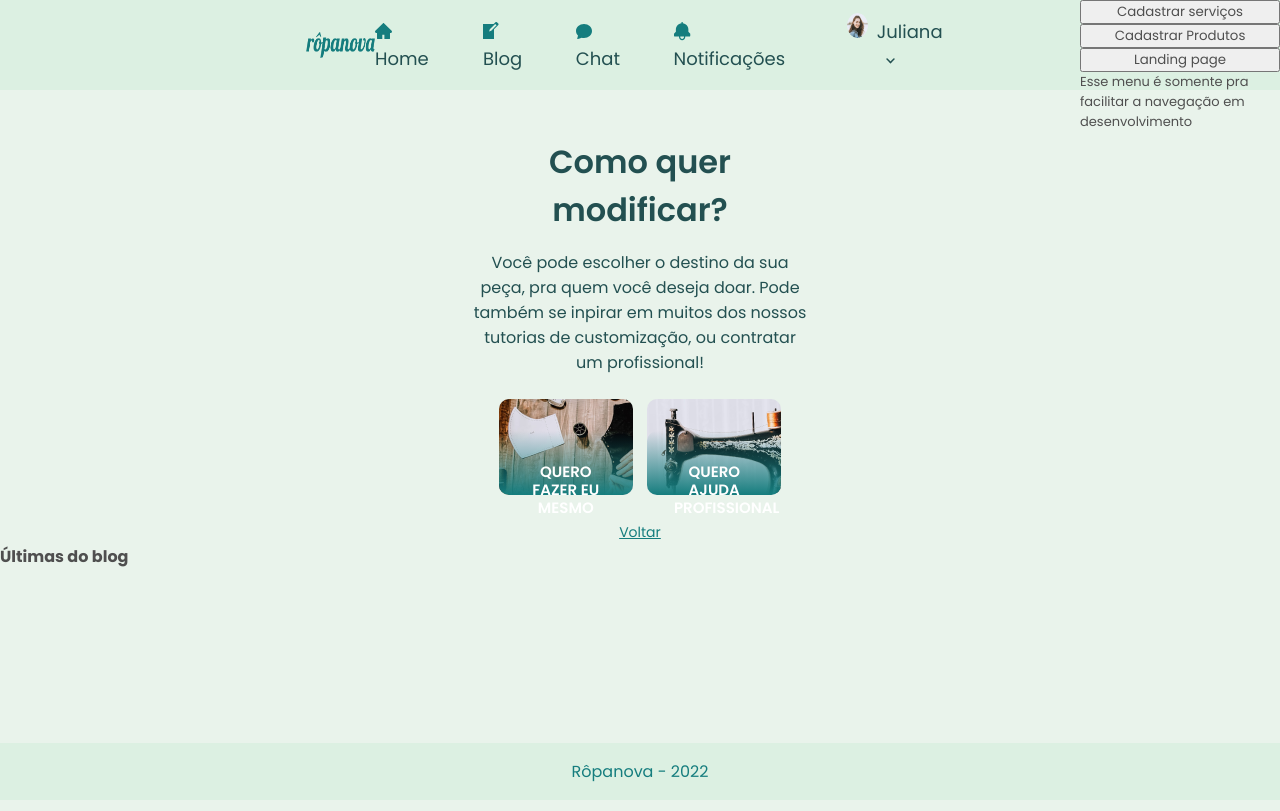
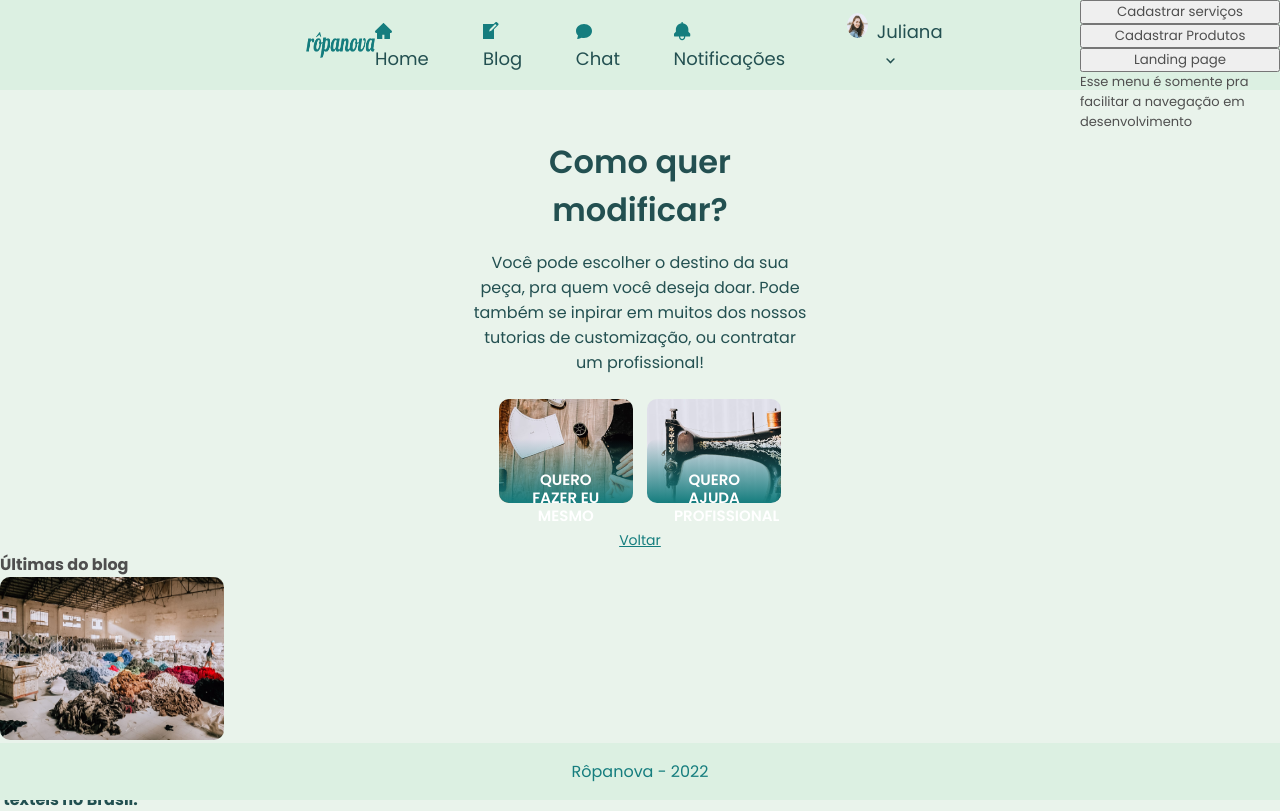
Before and after one commit to ioanefaumui/provihack_equipe_8, a Next.js app: page /modificar_roupa in a window 1280 px wide. Built offline with nearby package versions, Linux system fonts and the light colour scheme.

Commit message:
feat: add ChamadaBlog component

```diff
--- a/components/BtnOptions/styles.js
+++ b/components/BtnOptions/styles.js
@@ -2,7 +2,7 @@ import styled from "styled-components";
 
 export const Content = styled.div`
   width: 10.5vw;
-  height: 12vh;
+  height: 13vh;
   border: none;
   border-radius: 10px;
   position: relative;
--- /dev/null
+++ b/components/ChamadaBlog/index.js
@@ -0,0 +1,19 @@
+import { Container } from "./styles";
+import Image from "next/image";
+
+const ChamadaBlog = ({ text, img, altImg }) => {
+  return (
+    <Container>
+      <div className="imgChamada">
+        <Image
+          src={img}
+          alt={altImg}
+          layout="fill"
+        />
+      </div>
+      <p>{text}</p>
+    </Container>
+  );
+};
+
+export default ChamadaBlog;
--- /dev/null
+++ b/components/ChamadaBlog/styles.js
@@ -0,0 +1,24 @@
+import styled from "styled-components";
+
+export const Container = styled.div`
+  color: #235051;
+  font-weight: bold;
+
+  div.imgChamada {
+    width: 17.5vw;
+    height: 20.4vh;
+    position: relative;
+  }
+
+  div.imgChamada img {
+    border-radius: 10px;
+  }
+
+  p {
+      width: 17.5vw;
+      font-size: 16px;
+      line-height: 1.3;
+      margin-top: 0.5em;
+      margin-left: 0.2em;
+  }
+`;
--- a/pages/modificar_roupa/index.js
+++ b/pages/modificar_roupa/index.js
@@ -3,6 +3,7 @@ import Header from "../../components/Header";
 import Footer from "../../components/Footer";
 import Link from "next/link";
 import { Container, Main } from "./styles";
+import ChamadaBlog from "../../components/ChamadaBlog";
 
 export default function ModificarRoupa() {
   return (
@@ -39,6 +40,13 @@ export default function ModificarRoupa() {
         <h4>Últimas do blog</h4>
       </div>
 
+      <div>
+        <ChamadaBlog
+          img="/chamadablog4.png"
+          text="Saiba tudo sobre a reciclagem de resíduos têxteis no Brasil."
+        />
+      </div>
+
       <Footer />
     </Container>
   );
```
Also changed, not shown: public/chamadablog4.png (added).
